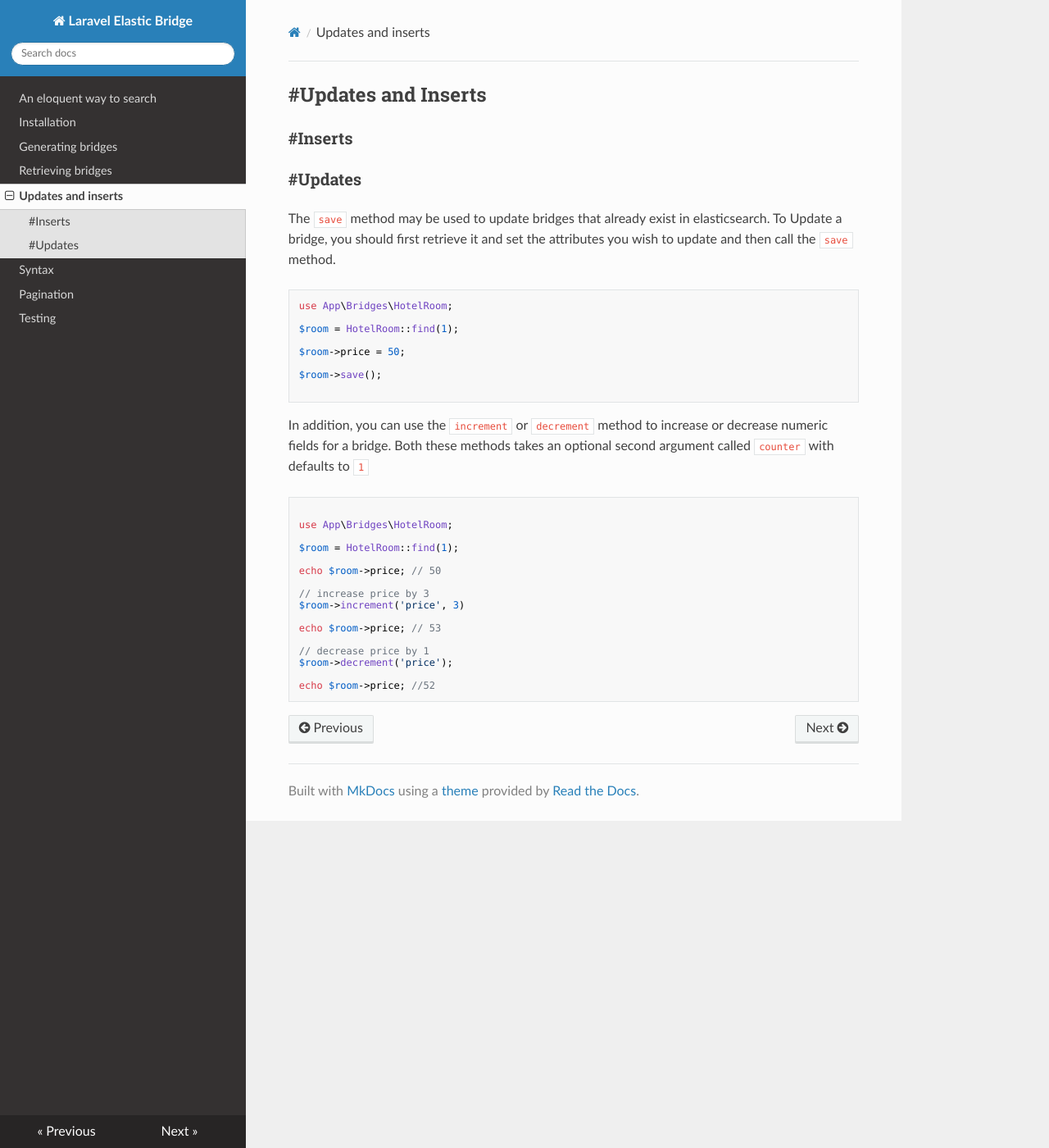
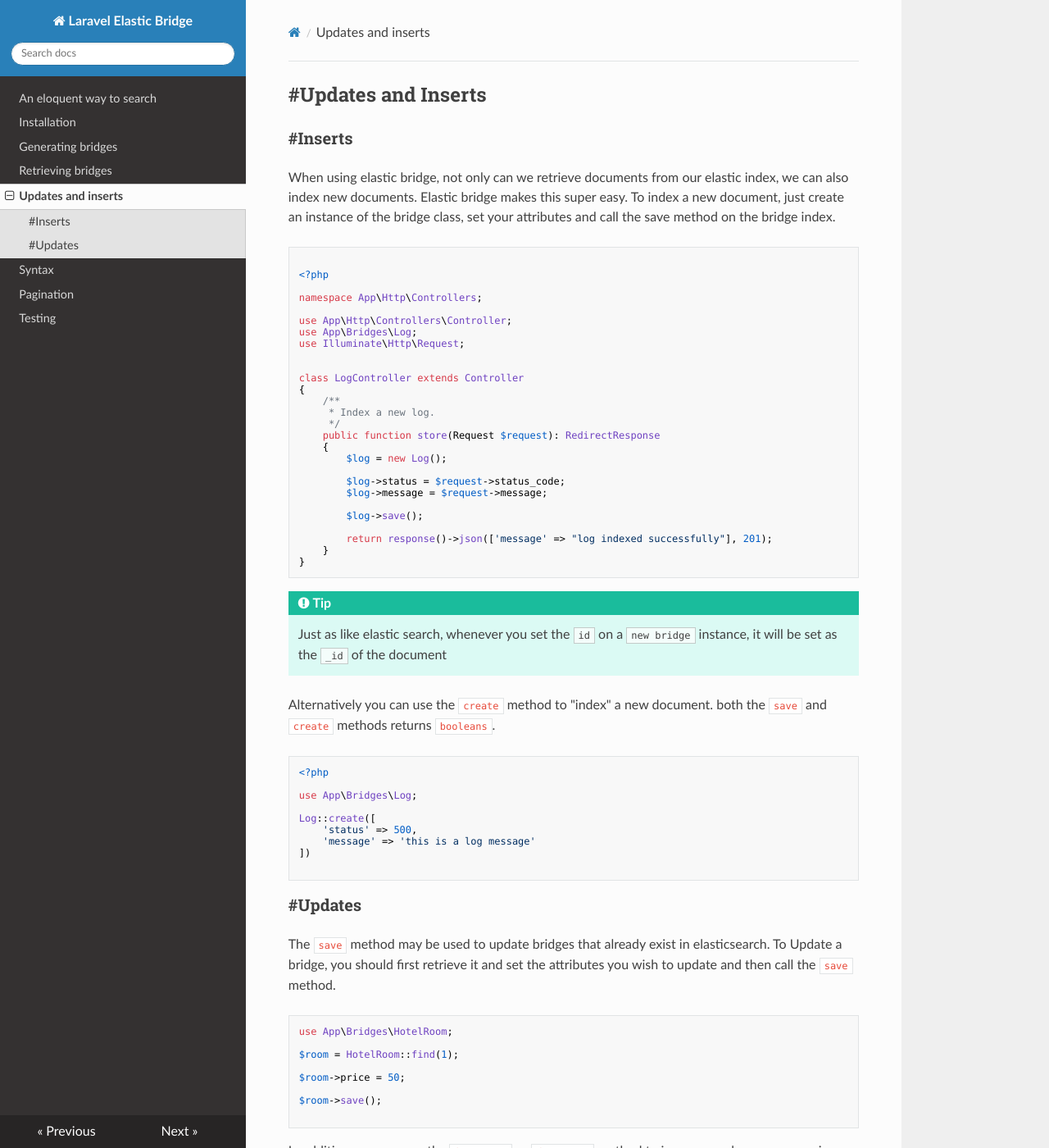
Before and after one commit to lacasera/elastic-bridge, an MkDocs documentation site: the page built from docs/updates-and-inserts.md, in a window 1280 px wide and 1400 px high. Shown: the whole window at 82% size. Built offline with MkDocs 1.6.1, drawn with Linux system fonts in a browser that asks for light colours; nearby versions of some CDN libraries.

Commit message:
doc(): added documentation for create and save

````diff
--- a/docs/updates-and-inserts.md
+++ b/docs/updates-and-inserts.md
@@ -1,6 +1,57 @@
 ## #Updates and Inserts
 
 ### #Inserts
+When using elastic bridge, not only can we retrieve documents from our elastic index, we can also
+index new documents. Elastic bridge makes this super easy.
+To index a new document, just create an instance of the bridge class,
+set your attributes and call the save method on the bridge index.
+
+```php
+
+<?php
+
+namespace App\Http\Controllers;
+
+use App\Http\Controllers\Controller;
+use App\Bridges\Log;
+use Illuminate\Http\Request;
+
+
+class LogController extends Controller
+{
+    /**
+     * Index a new log.
+     */
+    public function store(Request $request): RedirectResponse
+    {
+        $log = new Log();
+
+        $log->status = $request->status_code;
+        $log->message = $request->message;
+
+        $log->save();
+
+        return response()->json(['message' => "log indexed successfully"], 201);
+    }
+}
+```
+
+!!! tip
+    Just as like elastic search, whenever you set the `id` on a `new bridge` instance, it will be set as the `_id` of the document
+
+Alternatively you can use the `create` method to "index" a new document. both the `save` and `create` methods returns `booleans`.
+
+```php
+<?php
+
+use App\Bridges\Log;
+
+Log::create([
+    'status' => 500,
+    'message' => 'this is a log message'
+])
+
+```
 
 ### #Updates
 
````
